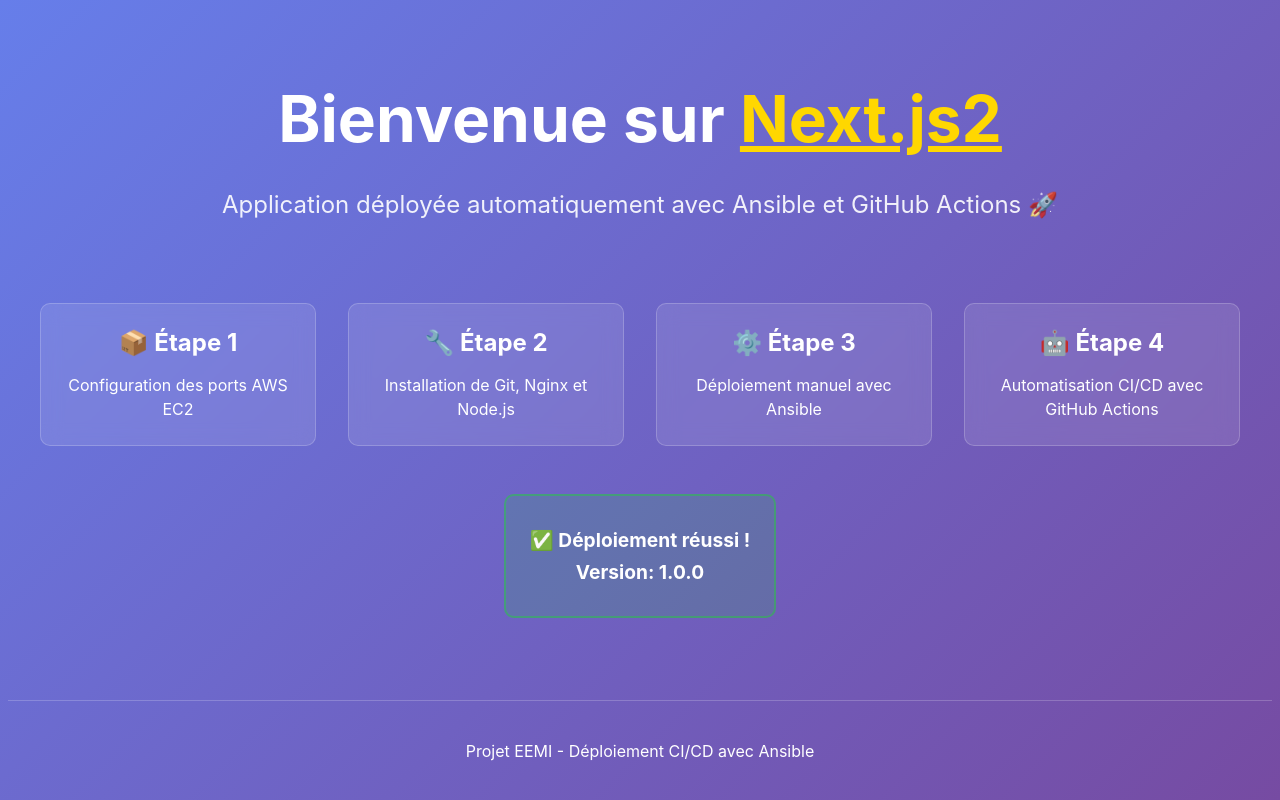
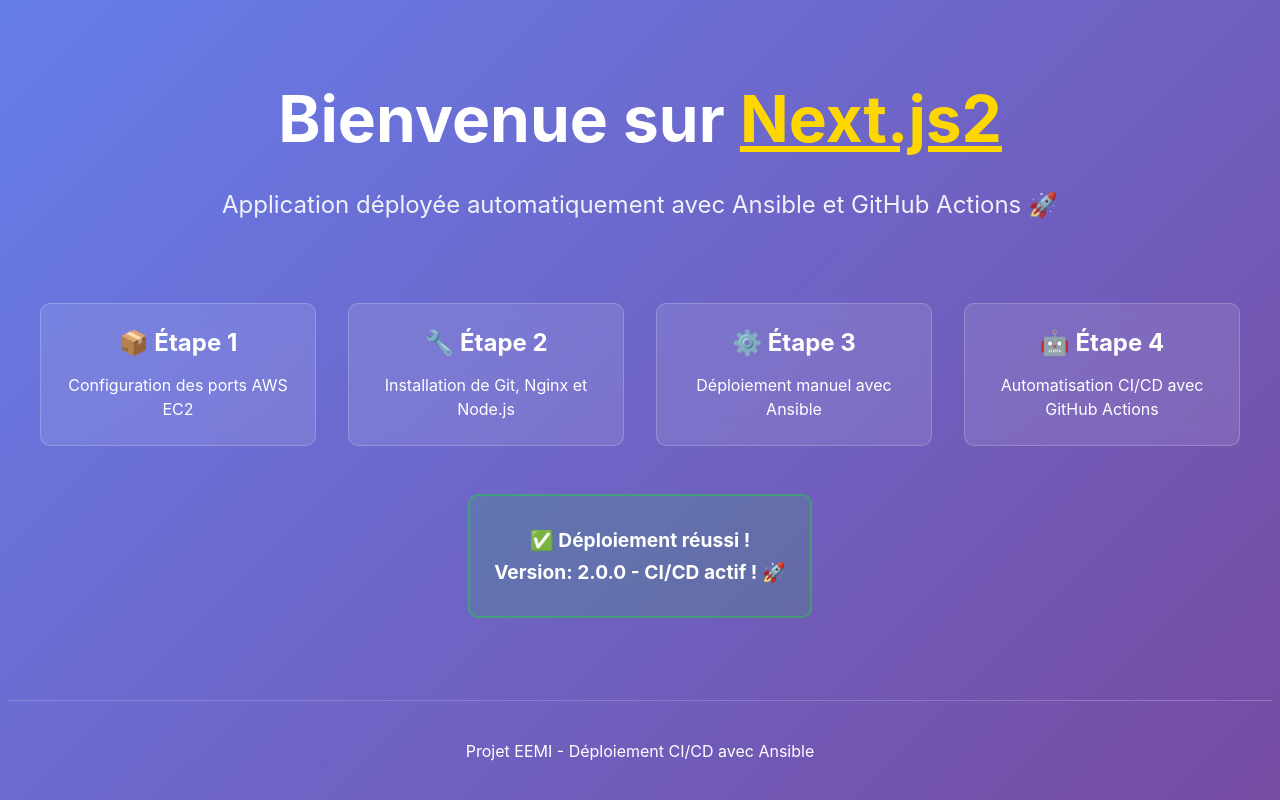
Before and after one commit to Quentin693/AnsibleTest, a Next.js app: page / in a window 1280 px wide. Built offline with nearby package versions, Linux system fonts and the light colour scheme.

Commit message:
Test du CI/CD automatique

```diff
--- a/pages/index.js
+++ b/pages/index.js
@@ -43,7 +43,7 @@
 
         <div className={styles.status}>
           <p>✅ Déploiement réussi !</p>
-          <p>Version: 1.0.0</p>
+          <p>Version: 2.0.0 - CI/CD actif ! 🚀</p>
         </div>
       </main>
 
```
